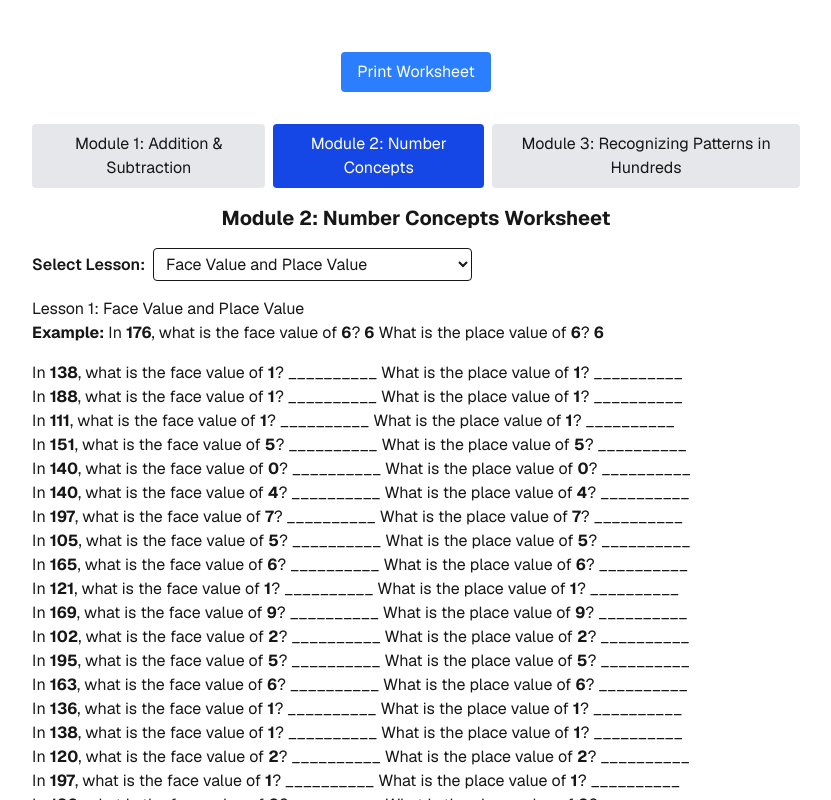
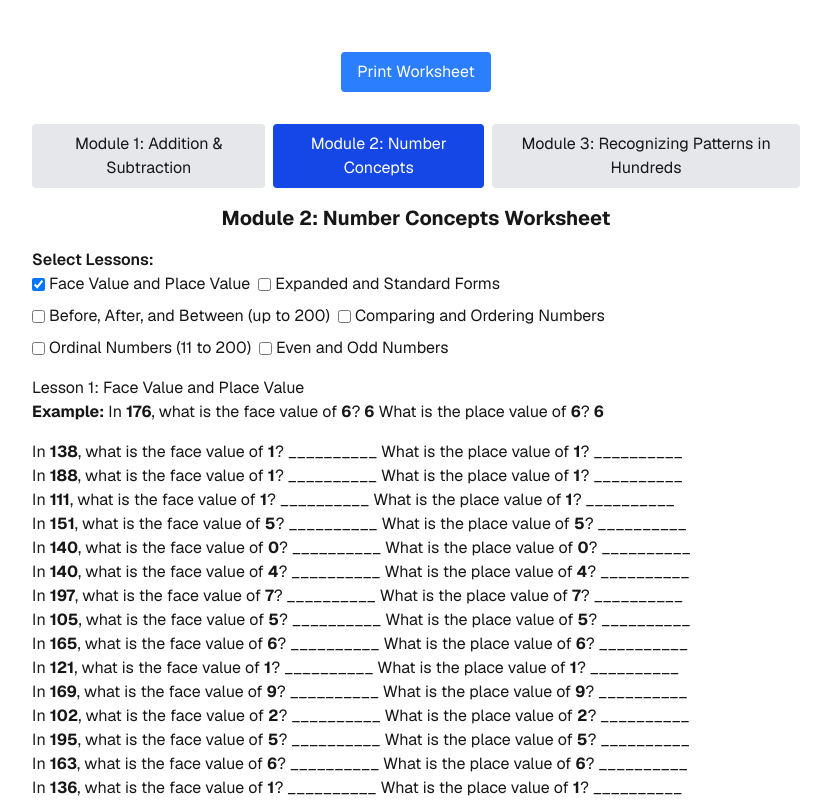
Before and after one commit to buddalasunil999/worksheets, a Next.js app: page / in a window 1280 px wide. Both pictures are taken after a click on the button "Module 2: Number Concepts". Shown: the top 800 px of the page, without its empty margins (224-1055 px from the left). Built offline with nearby package versions, Linux system fonts and the light colour scheme.

Commit message:
ability to select multiple lessons

```diff
--- a/src/components/WorksheetContext.tsx
+++ b/src/components/WorksheetContext.tsx
@@ -19,9 +19,9 @@ export type Module = {
 export type WorksheetState = {
     modules: Module[];
     selectedModuleId: number;
-    selectedLessonId: number;
+    selectedLessonIds: number[];
     setSelectedModuleId: (id: number) => void;
-    setSelectedLessonId: (id: number) => void;
+    setSelectedLessonIds: (ids: number[]) => void;
 };
 
 export const defaultModules: Module[] = [
@@ -34,7 +34,7 @@ export const defaultModules: Module[] = [
                 id: 1,
                 type: 'Addition',
                 name: 'Module 1: Addition Worksheet',
-                limit: 36,
+                limit: 42,
                 min: 1,
                 max: 100,
             },
@@ -42,18 +42,10 @@ export const defaultModules: Module[] = [
                 id: 2,
                 type: 'Subtraction',
                 name: 'Module 1: Subtraction Worksheet',
-                limit: 36,
+                limit: 42,
                 min: 1,
                 max: 100,
-            },
-            {
-                id: 3,
-                type: 'All',
-                name: '',
-                limit: 36,
-                min: 1,
-                max: 100,
-            },
+            }
         ],
     },
     {
@@ -86,16 +78,16 @@ const WorksheetContext = createContext<WorksheetState | undefined>(undefined);
 
 export const WorksheetProvider = ({ children }: { children: ReactNode }) => {
     const [selectedModuleId, setSelectedModuleId] = useState<number>(1);
-    const [selectedLessonId, setSelectedLessonId] = useState<number>(1);
+    const [selectedLessonIds, setSelectedLessonIds] = useState<number[]>([1]);
 
     return (
         <WorksheetContext.Provider
             value={{
                 modules: defaultModules,
                 selectedModuleId,
-                selectedLessonId,
+                selectedLessonIds,
                 setSelectedModuleId,
-                setSelectedLessonId,
+                setSelectedLessonIds,
             }}
         >
             {children}
--- a/src/components/WorksheetGenerator.tsx
+++ b/src/components/WorksheetGenerator.tsx
@@ -9,8 +9,9 @@ const WorksheetGeneratorInner = () => {
   const {
     modules,
     selectedModuleId,
+    selectedLessonIds,
     setSelectedModuleId,
-    setSelectedLessonId,
+    setSelectedLessonIds,
   } = useWorksheet();
 
   return (
@@ -28,7 +29,7 @@ const WorksheetGeneratorInner = () => {
               key={m.id}
               onClick={() => {
                 setSelectedModuleId(m.id);
-                setSelectedLessonId(m.lessons[0]?.id || 1);
+                setSelectedLessonIds([m.lessons[0]?.id || 1]);
               }}
               className={`px-4 py-2 rounded ${selectedModuleId === m.id ? 'bg-blue-700 text-white' : 'bg-gray-200'}`}
             >
--- a/src/components/modules/module1/Module1Worksheet.tsx
+++ b/src/components/modules/module1/Module1Worksheet.tsx
@@ -2,43 +2,58 @@ import { Addition } from "./Addition";
 import { Subtraction } from "./Subtraction";
 
 import { useWorksheet, defaultModules } from '../../WorksheetContext';
+import React from "react";
 
 export default function Module1Worksheet() {
-  const { selectedLessonId, setSelectedLessonId } = useWorksheet();
+  const { selectedLessonIds, setSelectedLessonIds } = useWorksheet();
   const lessons = defaultModules.find((m) => m.id === 1)?.lessons || [];
-  const selectedLesson = lessons.find((lesson) => lesson.id === selectedLessonId);
 
   return (
     <div className="mb-8 print:mb-4">
       <div className="print:hidden">
         <div className="flex gap-2 mb-4">
           {lessons.map((lesson) => (
-            <button
-              key={lesson.id}
-              onClick={() => setSelectedLessonId(lesson.id)}
-              className={`px-4 py-2 rounded ${selectedLessonId === lesson.id ? 'bg-blue-600 text-white' : 'bg-gray-200'}`}
-            >
+            <label key={lesson.id} className="flex items-center gap-1">
+              <input
+                type="checkbox"
+                checked={selectedLessonIds.includes(lesson.id)}
+                onChange={e => {
+                  if (e.target.checked) {
+                    setSelectedLessonIds([...selectedLessonIds, lesson.id]);
+                  } else {
+                    setSelectedLessonIds(selectedLessonIds.filter(id => id !== lesson.id));
+}
+                }}
+              />
               {lesson.type}
-            </button>
+            </label>
           ))}
         </div>
         <div className="mb-4 text-center">
           <h2 className="text-xl font-bold">Module 1: Addition & Subtraction Worksheet</h2>
         </div>
       </div>
-      {selectedLessonId === 1 && (
-        <Addition numberOfLessons={selectedLesson?.limit} max={selectedLesson?.max} />
-      )}
-      {selectedLessonId === 2 && (
-        <Subtraction numberOfLessons={selectedLesson?.limit} max={selectedLesson?.max} />
-      )}
-      {selectedLessonId === 3 && (
-        <>
-          <Addition numberOfLessons={selectedLesson?.limit} max={selectedLesson?.max} />
-          <div className="print:break-before-page" />
-          <Subtraction numberOfLessons={selectedLesson?.limit} max={selectedLesson?.max} />
-        </>
-      )}
+      {selectedLessonIds.map((lessonId, idx) => {
+        const lesson = lessons.find(l => l.id === lessonId);
+        if (!lesson) return null;
+        let content = null;
+        if (lessonId === 1) {
+          content = <Addition key={lessonId} numberOfLessons={lesson.limit} max={lesson.max} />;
+        } else if (lessonId === 2) {
+          content = <Subtraction key={lessonId} numberOfLessons={lesson.limit} max={lesson.max} />;
+        }
+        if (!content) return null;
+        // Add page break after each lesson except the last one
+        if (selectedLessonIds.length > 1 && idx < selectedLessonIds.length - 1) {
+          return (
+            <React.Fragment key={lessonId}>
+              {content}
+              <div className="print:break-after-page" />
+            </React.Fragment>
+          );
+        }
+        return content;
+      })}
     </div>
   );
 }
--- a/src/components/modules/module2/Module2Worksheet.tsx
+++ b/src/components/modules/module2/Module2Worksheet.tsx
@@ -9,53 +9,63 @@ import { Lesson6 } from './Lesson6';
 import { useWorksheet, defaultModules } from '../../WorksheetContext';
 
 export default function Module2Worksheet() {
-  const { selectedLessonId, setSelectedLessonId } = useWorksheet();
+  const { selectedLessonIds, setSelectedLessonIds } = useWorksheet();
   const lessons = defaultModules.find((m) => m.id === 2)?.lessons || [];
-  const selectedLesson = lessons.find((l) => l.id === selectedLessonId);
 
-  let lessonComponent = null;
-  if (selectedLesson) {
-    switch (selectedLessonId) {
+  const renderLessonComponent = (lesson: any) => {
+    switch (lesson.id) {
       case 1:
-        lessonComponent = <Lesson1 limit={selectedLesson.limit} min={selectedLesson.min} max={selectedLesson.max} />;
-        break;
+        return <Lesson1 key={lesson.id} limit={lesson.limit} min={lesson.min} max={lesson.max} />;
       case 2:
-        lessonComponent = <Lesson2 limit={selectedLesson.limit} min={selectedLesson.min} max={selectedLesson.max} />;
-        break;
+        return <Lesson2 key={lesson.id} limit={lesson.limit} min={lesson.min} max={lesson.max} />;
       case 3:
-        lessonComponent = <Lesson3 limit={selectedLesson.limit} min={selectedLesson.min} max={selectedLesson.max} />;
-        break;
+        return <Lesson3 key={lesson.id} limit={lesson.limit} min={lesson.min} max={lesson.max} />;
       case 4:
-        lessonComponent = <Lesson4 limit={selectedLesson.limit} min={selectedLesson.min} max={selectedLesson.max} />;
-        break;
+        return <Lesson4 key={lesson.id} limit={lesson.limit} min={lesson.min} max={lesson.max} />;
       case 5:
-        lessonComponent = <Lesson5 limit={selectedLesson.limit} min={selectedLesson.min} max={selectedLesson.max} />;
-        break;
+        return <Lesson5 key={lesson.id} limit={lesson.limit} min={lesson.min} max={lesson.max} />;
       case 6:
-        lessonComponent = <Lesson6 limit={selectedLesson.limit} min={selectedLesson.min} max={selectedLesson.max} />;
-        break;
+        return <Lesson6 key={lesson.id} limit={lesson.limit} min={lesson.min} max={lesson.max} />;
       default:
-        lessonComponent = null;
-    }
-  }
+        return null;
+}
+  };
+
   return (
     <div className="worksheet">
       {lessons.length > 1 && (
         <div className="print:hidden mb-4">
-          <label className="font-semibold mr-2">Select Lesson:</label>
-          <select
-            value={selectedLessonId}
-            onChange={e => setSelectedLessonId(Number(e.target.value))}
-            className="border rounded px-2 py-1"
-          >
+          <label className="font-semibold mr-2">Select Lessons:</label>
+          <div className="flex flex-wrap gap-2">
             {lessons.map((lesson) => (
-              <option key={lesson.id} value={lesson.id}>{lesson.name}</option>
+              <label key={lesson.id} className="flex items-center gap-1">
+                <input
+                  type="checkbox"
+                  checked={selectedLessonIds.includes(lesson.id)}
+                  onChange={e => {
+                    if (e.target.checked) {
+                      setSelectedLessonIds([...selectedLessonIds, lesson.id]);
+                    } else {
+                      setSelectedLessonIds(selectedLessonIds.filter(id => id !== lesson.id));
+                    }
+                  }}
+                />
+                {lesson.name}
+              </label>
             ))}
-          </select>
+          </div>
         </div>
       )}
-      <h2>{`Lesson ${selectedLessonId}: ${selectedLesson?.name || ''}`}</h2>
-      {lessonComponent}
+      {selectedLessonIds.length > 0 && selectedLessonIds.map((lessonId, idx) => {
+        const lesson = lessons.find(l => l.id === lessonId);
+        if (!lesson) return null;
+        return (
+          <div key={lesson.id} className={idx > 0 ? 'mb-6 print:break-before-page' : 'mb-6'}>
+            <h2>{`Lesson ${lesson.id}: ${lesson.name}`}</h2>
+            {renderLessonComponent(lesson)}
+          </div>
+        );
+      })}
     </div>
   );
 }
--- a/src/components/modules/module3/Module3Worksheet.tsx
+++ b/src/components/modules/module3/Module3Worksheet.tsx
@@ -8,47 +8,59 @@ import { useWorksheet, defaultModules } from '../../WorksheetContext';
 
 
 export const Module3Worksheet: React.FC = () => {
-  const { selectedLessonId, setSelectedLessonId } = useWorksheet();
+  const { selectedLessonIds, setSelectedLessonIds } = useWorksheet();
   const lessons = defaultModules.find((m) => m.id === 3)?.lessons || [];
-  const selectedLesson = lessons.find((lesson) => lesson.id === selectedLessonId);
-  const limit = selectedLesson?.limit ?? 25;
-  const max = selectedLesson?.max ?? 1000;
 
-  let lessonComponent = null;
-  switch (selectedLessonId) {
+  const renderLessonComponent = (lesson: any) => {
+    switch (lesson.id) {
       case 1:
-      lessonComponent = <Lesson1 limit={limit} max={max} />;
-      break;
+        return <Lesson1 key={lesson.id} limit={lesson.limit} max={lesson.max} />;
       case 2:
-      lessonComponent = <Lesson2 limit={limit} max={max} />;
-      break;
+        return <Lesson2 key={lesson.id} limit={lesson.limit} max={lesson.max} />;
       case 3:
-      lessonComponent = <Lesson3 limit={limit} max={max} />;
-      break;
+        return <Lesson3 key={lesson.id} limit={lesson.limit} max={lesson.max} />;
       case 4:
-      lessonComponent = <Lesson4 limit={limit} max={max} />;
-      break;
+        return <Lesson4 key={lesson.id} limit={lesson.limit} max={lesson.max} />;
       default:
-      lessonComponent = <div>Select a lesson to view the worksheet.</div>;
+        return null;
     }
+  };
 
   return (
     <div>
       {lessons.length > 1 && (
         <div className="print:hidden mb-4">
-          <label className="font-semibold mr-2">Select Lesson:</label>
-          <select
-            value={selectedLessonId}
-            onChange={e => setSelectedLessonId(Number(e.target.value))}
-            className="border rounded px-2 py-1"
-          >
+          <label className="font-semibold mr-2">Select Lessons:</label>
+          <div className="flex flex-wrap gap-2">
             {lessons.map((lesson) => (
-              <option key={lesson.id} value={lesson.id}>{lesson.name}</option>
+              <label key={lesson.id} className="flex items-center gap-1">
+                <input
+                  type="checkbox"
+                  checked={selectedLessonIds.includes(lesson.id)}
+                  onChange={e => {
+                    if (e.target.checked) {
+                      setSelectedLessonIds([...selectedLessonIds, lesson.id]);
+                    } else {
+                      setSelectedLessonIds(selectedLessonIds.filter(id => id !== lesson.id));
+                    }
+                  }}
+                />
+                {lesson.name}
+              </label>
             ))}
-          </select>
+          </div>
         </div>
       )}
-      {lessonComponent}
+      {selectedLessonIds.length > 0 && selectedLessonIds.map((lessonId, idx) => {
+        const lesson = lessons.find(l => l.id === lessonId);
+        if (!lesson) return null;
+        return (
+          <div key={lesson.id} className={idx > 0 ? 'mb-6 print:break-before-page' : 'mb-6'}>
+            <h2>{`Lesson ${lesson.id}: ${lesson.name}`}</h2>
+            {renderLessonComponent(lesson)}
+          </div>
+        );
+      })}
     </div>
   );
 };
```
Lines whose indentation alone changed are shown as unchanged.
